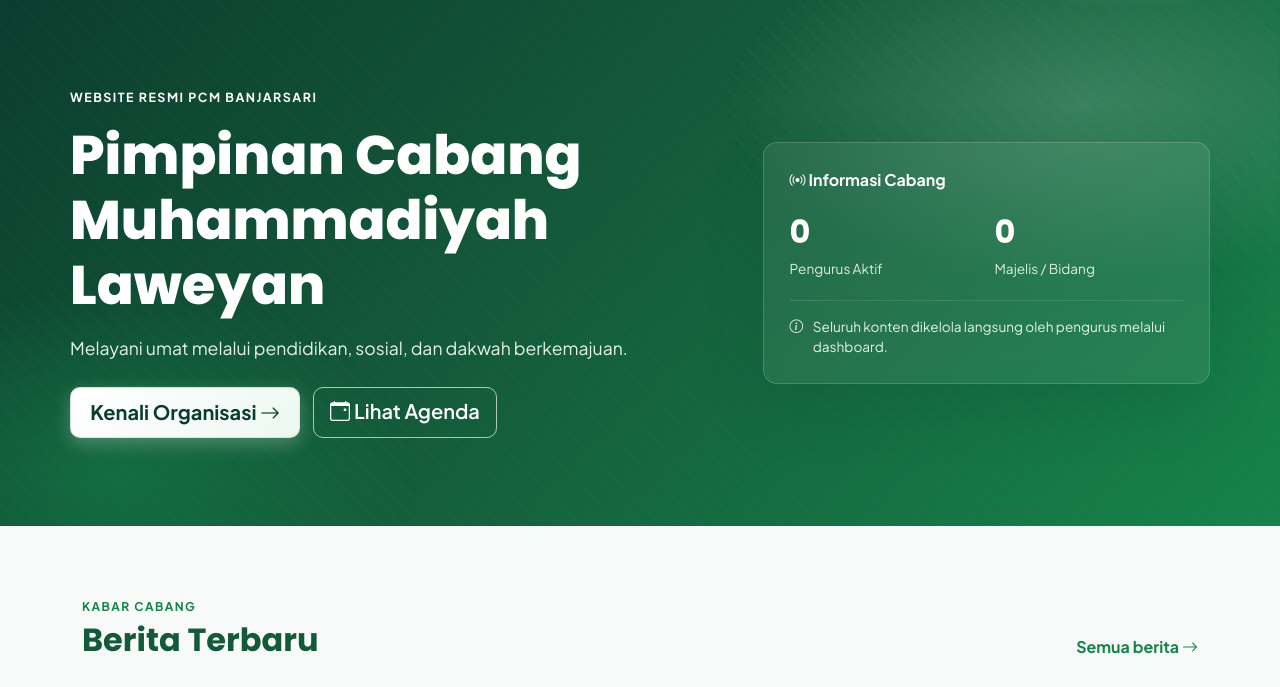
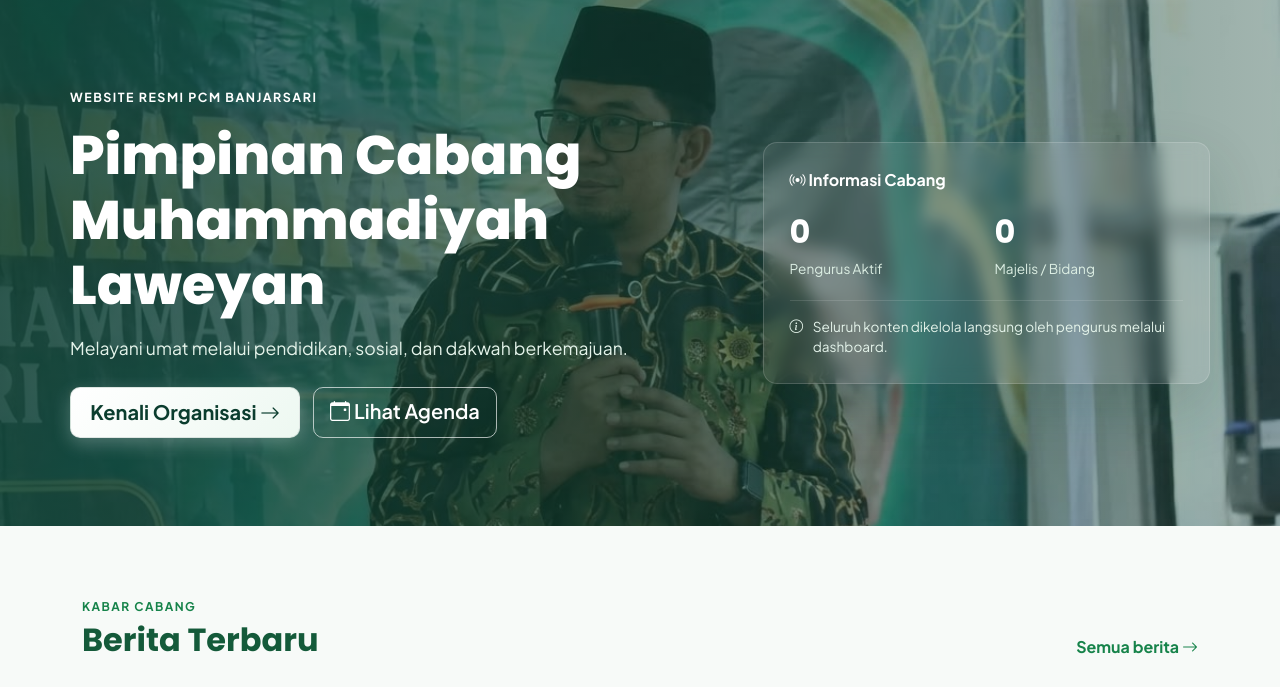
Before and after one commit to iqbalmieayamm-jpg/website-pcm, a Django app: page / in a window 1280 px wide. Shown: the part 76-763 px from the top of the page. Run offline with Django 5.2, Linux system fonts and the light colour scheme; data comes from the database, SQL or seed files in the repository; data that the repository does not hold is empty.

Commit message:
menambahkan background

```diff
--- a/static/css/style.css
+++ b/static/css/style.css
@@ -81,14 +81,33 @@ img { max-width: 100%; }
 }
 .hero-bg {
   position: absolute; inset: 0;
-  background:
-    radial-gradient(600px 300px at 85% 20%, rgba(255, 255, 255, .16), transparent 60%),
-    radial-gradient(500px 320px at 10% 90%, rgba(22, 131, 74, .55), transparent 60%),
-    repeating-linear-gradient(45deg, rgba(255,255,255,.02) 0 2px, transparent 2px 14px);
-  animation: drift 18s ease-in-out infinite alternate;
+  background: linear-gradient(135deg, var(--pcm-navy), var(--pcm-dark));
 }
-@keyframes drift { from { transform: translate3d(0,0,0) scale(1); } to { transform: translate3d(-2%,1%,0) scale(1.04); } }
-.hero-inner { position: relative; padding: 5.5rem 0; }
+.hero-bg::after {
+  position: absolute;
+  inset: 0;
+  content: "";
+  background: linear-gradient(90deg, rgba(11, 61, 46, .84), rgba(11, 61, 46, .38));
+}
+.hero-slide {
+  position: absolute;
+  inset: 0;
+  opacity: 0;
+  transition: opacity 1.2s ease;
+}
+.hero-slide.is-active { opacity: 1; }
+.hero-slide img {
+  width: 100%;
+  height: 100%;
+  object-fit: cover;
+  transform: scale(1.04);
+  transition: transform 7s ease;
+}
+.hero-slide.is-active img { transform: scale(1); }
+.hero-inner {
+  position: relative;
+  padding: 5.5rem 0;
+}
 .hero-eyebrow { color: #fff; font-weight: 700; letter-spacing: .12em; text-transform: uppercase; font-size: .78rem; }
 .hero-title { color: #fff; font-weight: 800; font-size: clamp(2rem, 5vw, 3.4rem); margin: .6rem 0 1rem; }
 .hero-lead { color: #e4f3ea; font-size: 1.1rem; max-width: 560px; }
@@ -289,5 +308,5 @@ img { max-width: 100%; }
 @media (prefers-reduced-motion: reduce) {
   html { scroll-behavior: auto; }
   .reveal { opacity: 1; transform: none; transition: none; }
-  .hero-bg { animation: none; }
+  .hero-slide, .hero-slide img { transition: none; }
 }
--- a/static/js/main.js
+++ b/static/js/main.js
@@ -3,6 +3,16 @@ document.addEventListener("DOMContentLoaded", () => {
   const onScroll = () => navbar.classList.toggle("scrolled", window.scrollY > 24);
   onScroll();
   window.addEventListener("scroll", onScroll, { passive: true });
+
+  const heroSlides = document.querySelectorAll(".hero-slide");
+  if (heroSlides.length > 1 && !window.matchMedia("(prefers-reduced-motion: reduce)").matches) {
+    let activeSlide = 0;
+    window.setInterval(() => {
+      heroSlides[activeSlide].classList.remove("is-active");
+      activeSlide = (activeSlide + 1) % heroSlides.length;
+      heroSlides[activeSlide].classList.add("is-active");
+    }, 6000);
+  }
 
   const observer = new IntersectionObserver((entries) => {
     entries.forEach((e) => {
--- a/templates/core/home.html
+++ b/templates/core/home.html
@@ -1,8 +1,13 @@
 {% extends "base.html" %}
+{% load static %}
 {% block title %}Beranda — {{ org.nama }}{% endblock %}
 {% block content %}
 <section class="hero">
-  <div class="hero-bg" aria-hidden="true"></div>
+  <div class="hero-bg" aria-hidden="true">
+    <div class="hero-slide is-active"><img src="{% static 'images/latar belakang 1.jpeg' %}" alt=""></div>
+    <div class="hero-slide"><img src="{% static 'images/latar belakang 2.jpeg' %}" alt=""></div>
+    <div class="hero-slide"><img src="{% static 'images/latar belakang 3.jpeg' %}" alt=""></div>
+  </div>
   <div class="container hero-inner">
     <div class="row align-items-center g-5">
       <div class="col-lg-7">
```
Also changed, not shown: static/images/latar belakang 1.jpeg (added), static/images/latar belakang 2.jpeg (added), static/images/latar belakang 3.jpeg (added).
